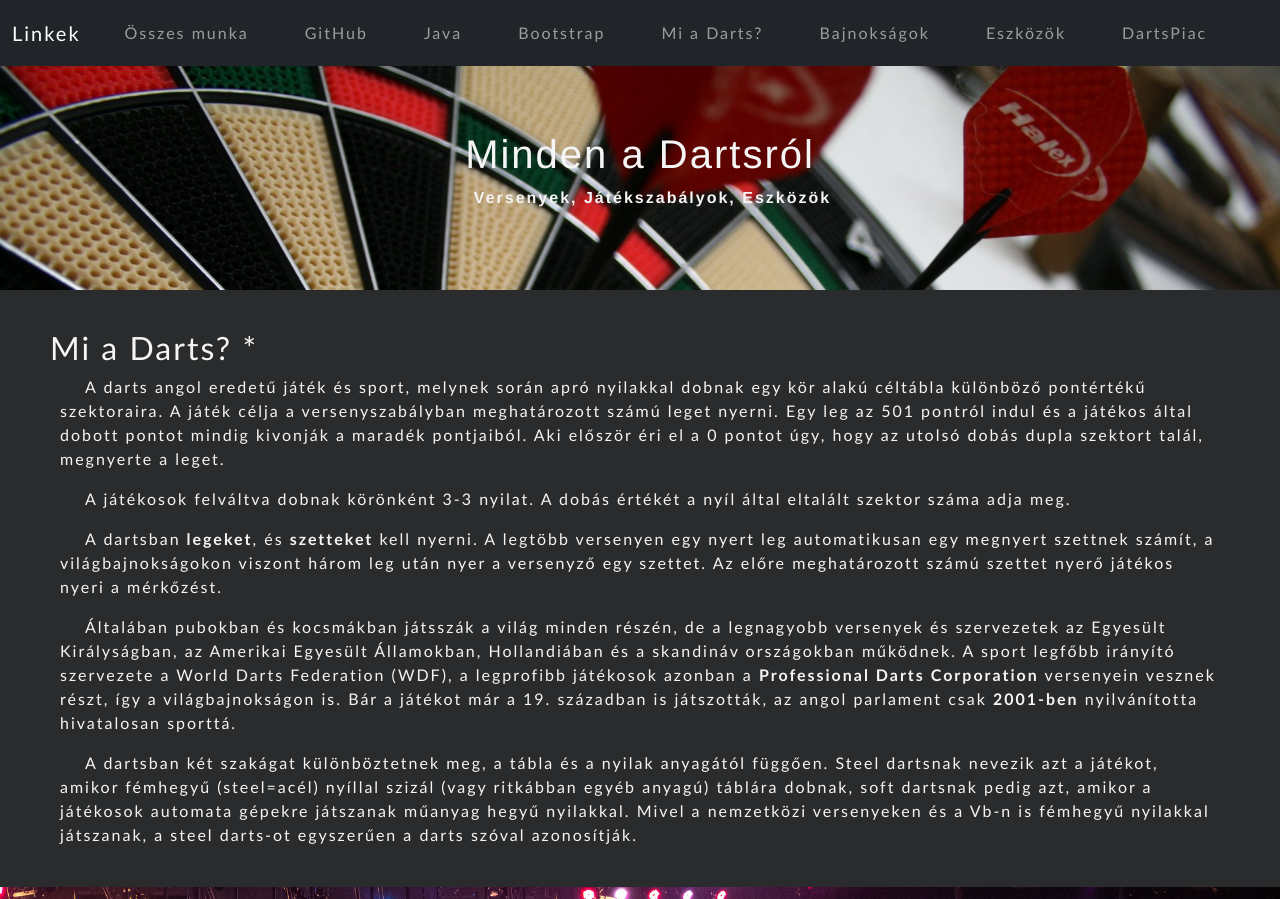
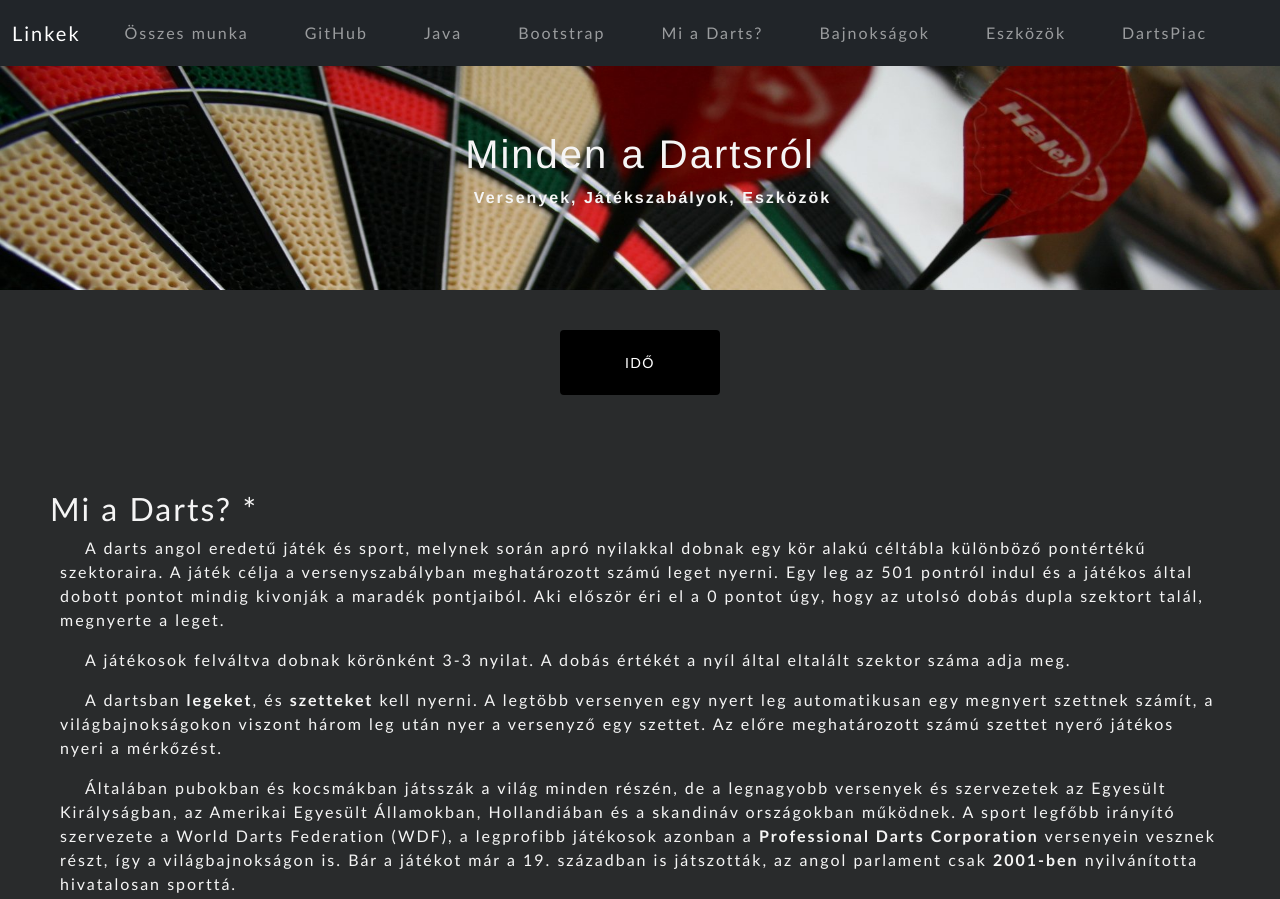
Before and after one commit to bogialmasi/hirdetes, a plain HTML site: page index.html in a window 1280 px wide. Shown: the top 899 px of the page. Drawn offline with Linux system fonts and the light colour scheme.

Commit message:
cuki kis idő gomb benne

```diff
--- a/index.html
+++ b/index.html
@@ -7,6 +7,7 @@
     <link rel="icon" type="image/img" href="favicon.jpg" sizes="16x16">
     <link rel="stylesheet" href="bootstrap.min.css">
     <link rel="stylesheet" href="style.css">
+    <script src="clock.js"></script>
     <title>Hírdetés</title>
 </head>
 
@@ -40,6 +41,12 @@
             <p><span>Versenyek, Játékszabályok, Eszközök</span></p>
         </div>
     </div>
+          <div class="buttons1">
+            <div class="container1">
+                <button type="button" onclick="document.getElementById('demo').innerHTML = Date()" class="btn effect01"><span>Idő</span></a>
+            </div>
+          </div>
+          <p id="demo" style="text-align: center;"></p>
     <br>
     <h2>Mi a Darts? <a href="https://hu.wikipedia.org/wiki/Darts" target="_blank">*</a></h2>
     <p class="text-left szoveg">A darts angol eredetű játék és sport, melynek során apró nyilakkal dobnak egy kör alakú
@@ -155,7 +162,7 @@
     <br>
     <h2>Hol vásároljak?</h2>
     <ul>
-        <li> <a href="https://gamecenter.hu/hu/darts-tabla-c-44.html?gclid=Cj0KCQiA7NKBBhDBARIsAHbXCB7A2PZLgeWnvWZ40KOUnwyu2HIYPrrRh_ZbBg0ZX-qaPMKgEyAlIIwaAlLrEALw_wcB"
+        <li><a href="https://gamecenter.hu/hu/darts-tabla-c-44.html?gclid=Cj0KCQiA7NKBBhDBARIsAHbXCB7A2PZLgeWnvWZ40KOUnwyu2HIYPrrRh_ZbBg0ZX-qaPMKgEyAlIIwaAlLrEALw_wcB"
                 target="_blank">Tábla (1)</a></li>
         <li><a href="https://www.jateksport.hu/webaruhaz/darts-tabla?gclid=Cj0KCQiA7NKBBhDBARIsAHbXCB5LYI-vUNvyy6HEcGLO3qtkwXtHB8bMqn43PHu8wBBlf-k5mYAEzGYaAn8LEALw_wcB"
                 target="_blank">Tábla (2)</a></li>
--- a/style.css
+++ b/style.css
@@ -63,6 +63,99 @@
   ul, li{
     display: inline-block;
     text-align: center;
+    margin: 5px 20px 5px 20px;
+    list-style-image: none;
+  }
+
+  /*----------Gomb----------*/
+
+  .buttons1 {
+    display: flex;
+    flex-direction: row;
+        flex-wrap: wrap;
+    justify-content: center;
+    text-align: center;
+    width: 100%;
+    height: 100%;
+    margin: 0 auto;
+  /*   padding: 2em 0em; */
+  }
+
+  .container1 {
     align-items: center;
-    margin: 5px 20px 5px 20px;
+    display: flex;
+    flex-direction: column;
+    justify-content: center;
+    text-align: center;
+    padding:  40px 0px;
+    width: 240px;
   }
+
+
+
+  .btn {
+    letter-spacing: 0.1em;
+    cursor: pointer;
+    font-size: 14px;
+    font-weight: 400;
+    line-height: 45px;
+    max-width: 160px;
+    position: relative;
+    text-decoration: none;
+    text-transform: uppercase;
+    width: 100%;
+  }
+  .btn:hover {
+    text-decoration: none;
+  }
+
+  /*btn_background*/
+  .effect01 {
+    color: #FFF;
+    border: 4px solid #000;
+    box-shadow:0px 0px 0px 1px #000 inset;
+    background-color: #000;
+    overflow: hidden;
+    position: relative;
+    transition: all 0.3s ease-in-out;
+  }
+  .effect01:hover {
+    border: 4px solid #666;
+    background-color: #FFF;
+    box-shadow:0px 0px 0px 4px #EEE inset;
+  }
+
+  /*btn_text*/
+  .effect01 span {
+    transition: all 0.2s ease-out;
+    z-index: 2;
+  }
+  .effect01:hover span{
+    letter-spacing: 0.13em;
+    color: #333;
+  }
+
+  /*highlight*/
+  .effect01:after {
+    background: #FFF;
+    border: 0px solid #000;
+    content: "";
+    height: 155px;
+    left: -75px;
+    opacity: .8;
+    position: absolute;
+    top: -50px;
+    -webkit-transform: rotate(35deg);
+            transform: rotate(35deg);
+    width: 50px;
+    transition: all 1s cubic-bezier(0.075, 0.82, 0.165, 1);/*easeOutCirc*/
+    z-index: 1;
+  }
+  .effect01:hover:after {
+    background: #FFF;
+    border: 20px solid #000;
+    opacity: 0;
+    left: 120%;
+    -webkit-transform: rotate(40deg);
+            transform: rotate(40deg);
+  }
```
